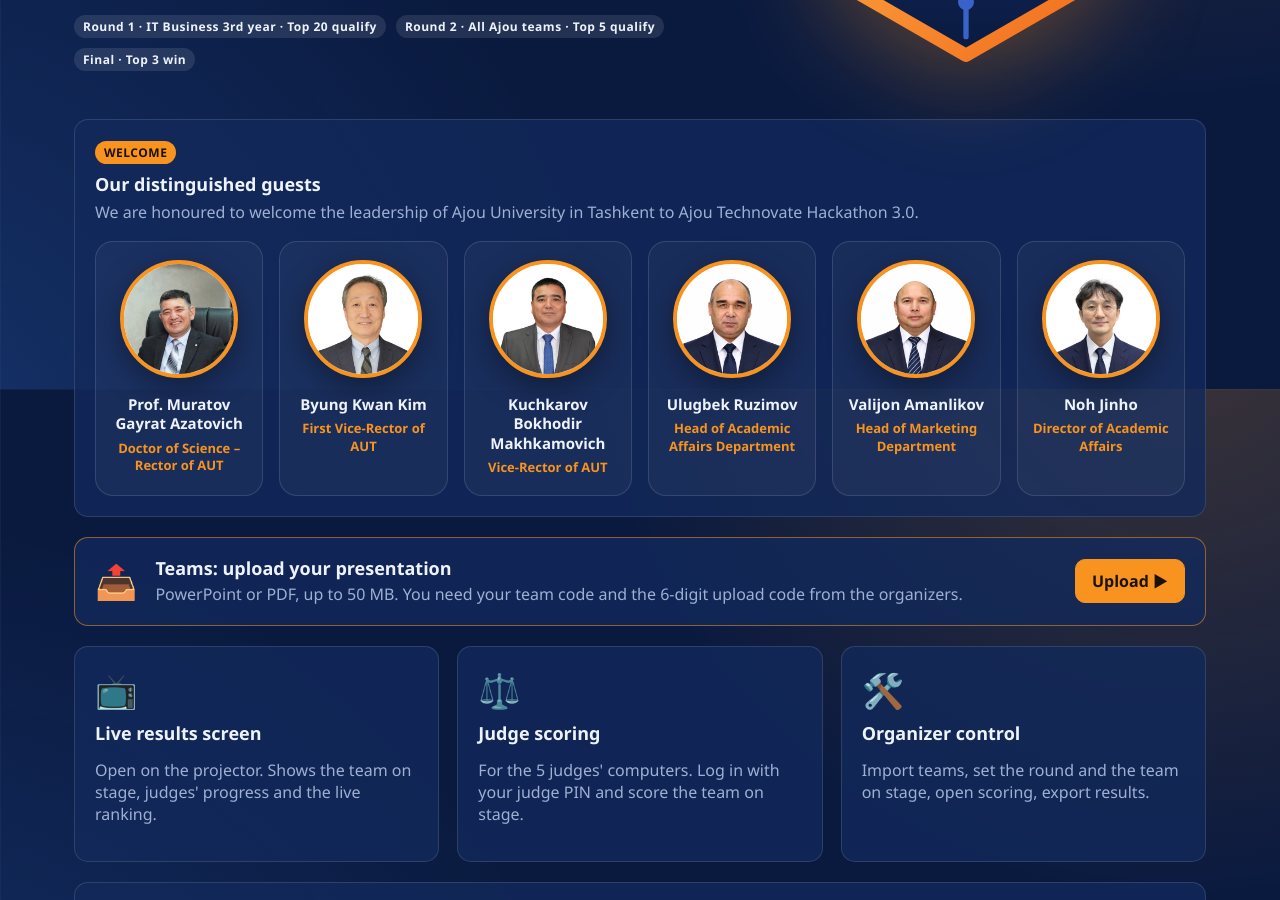
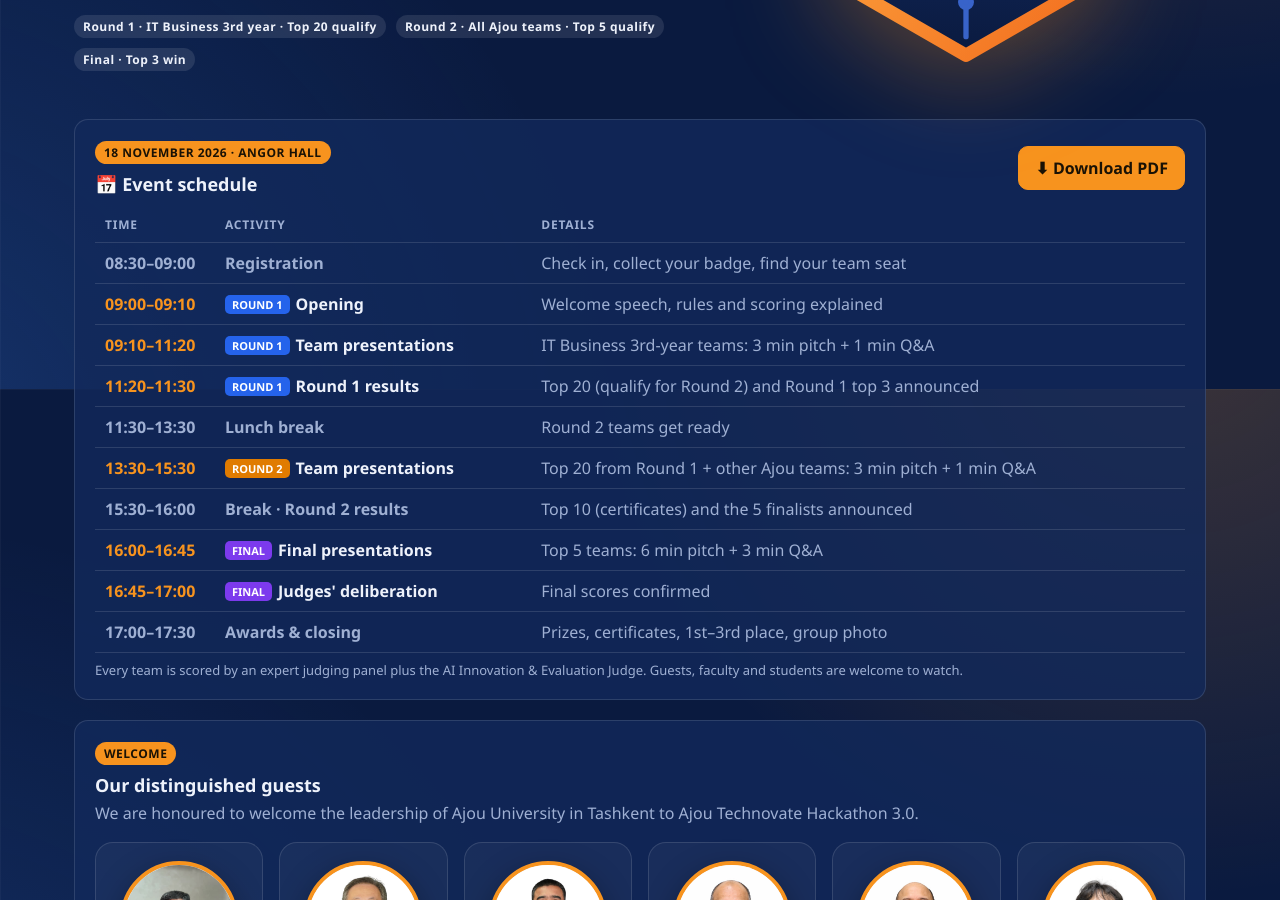
Before and after one commit to muhammadalilatvia-afk/technovate-judging, a plain HTML site: page index.html in a window 1280 px wide. Shown: the part 411-1311 px from the top of the page. Drawn offline with Linux system fonts and the light colour scheme; a script that the page names is missing.

Commit message:
Front page: event schedule with downloadable PDF
Co-Authored-By: Claude Opus 5.5 <noreply@anthropic.com>

```diff
--- a/index.html
+++ b/index.html
@@ -27,6 +27,10 @@
   .guest span { display: block; margin-top: 6px; font-size: 13px; color: var(--orange); font-weight: 600; line-height: 1.35; }
   @media (max-width: 1000px) { .ggrid { grid-template-columns: repeat(3, minmax(0, 1fr)); } }
   @media (max-width: 560px) { .ggrid { grid-template-columns: repeat(2, minmax(0, 1fr)); } .guest img { width: 96px; height: 96px; } }
+  .sched td.t { white-space: nowrap; font-weight: 800; color: var(--orange); width: 120px; }
+  .sched .tg { display: inline-block; font-size: 11px; font-weight: 800; padding: 2px 7px; border-radius: 5px; margin-right: 6px; color: #fff; vertical-align: 1px; }
+  .sched .g1 { background: #2563eb; } .sched .g2 { background: #e07b00; } .sched .g3 { background: #7c3aed; }
+  .sched tr.b td { color: var(--muted); }
   @media (max-width: 860px) { .hero { grid-template-columns: 1fr; } .hero img.mark { display: none; } }
 </style>
 </head>
@@ -52,6 +56,26 @@
       </div>
     </div>
     <img class="mark" src="assets/technovate-mark.svg" alt="">
+  </section>
+
+  <section class="card sched" style="margin-top:20px">
+    <div class="row" style="justify-content:space-between">
+      <div><div class="badge orange">18 NOVEMBER 2026 · ANGOR HALL</div><h2 style="margin:10px 0 0">📅 Event schedule</h2></div>
+      <a class="btn primary" href="assets/schedule/Event-Schedule-2026.pdf" target="_blank" rel="noopener">⬇ Download PDF</a>
+    </div>
+    <div style="overflow:auto;margin-top:12px"><table><thead><tr><th>Time</th><th>Activity</th><th>Details</th></tr></thead><tbody>
+      <tr class="b"><td class="t">08:30–09:00</td><td><b>Registration</b></td><td class="muted">Check in, collect your badge, find your team seat</td></tr>
+      <tr class=""><td class="t">09:00–09:10</td><td><span class="tg g1">ROUND 1</span><b>Opening</b></td><td class="muted">Welcome speech, rules and scoring explained</td></tr>
+      <tr class=""><td class="t">09:10–11:20</td><td><span class="tg g1">ROUND 1</span><b>Team presentations</b></td><td class="muted">IT Business 3rd-year teams: 3 min pitch + 1 min Q&amp;A</td></tr>
+      <tr class=""><td class="t">11:20–11:30</td><td><span class="tg g1">ROUND 1</span><b>Round 1 results</b></td><td class="muted">Top 20 (qualify for Round 2) and Round 1 top 3 announced</td></tr>
+      <tr class="b"><td class="t">11:30–13:30</td><td><b>Lunch break</b></td><td class="muted">Round 2 teams get ready</td></tr>
+      <tr class=""><td class="t">13:30–15:30</td><td><span class="tg g2">ROUND 2</span><b>Team presentations</b></td><td class="muted">Top 20 from Round 1 + other Ajou teams: 3 min pitch + 1 min Q&amp;A</td></tr>
+      <tr class="b"><td class="t">15:30–16:00</td><td><b>Break · Round 2 results</b></td><td class="muted">Top 10 (certificates) and the 5 finalists announced</td></tr>
+      <tr class=""><td class="t">16:00–16:45</td><td><span class="tg g3">FINAL</span><b>Final presentations</b></td><td class="muted">Top 5 teams: 6 min pitch + 3 min Q&amp;A</td></tr>
+      <tr class=""><td class="t">16:45–17:00</td><td><span class="tg g3">FINAL</span><b>Judges' deliberation</b></td><td class="muted">Final scores confirmed</td></tr>
+      <tr class="b"><td class="t">17:00–17:30</td><td><b>Awards &amp; closing</b></td><td class="muted">Prizes, certificates, 1st–3rd place, group photo</td></tr>
+    </tbody></table></div>
+    <p class="muted small" style="margin:8px 0 0">Every team is scored by an expert judging panel plus the AI Innovation &amp; Evaluation Judge. Guests, faculty and students are welcome to watch.</p>
   </section>
 
   <section class="card guests" style="margin-top:20px">
```
Also changed, not shown: 1 other file.
